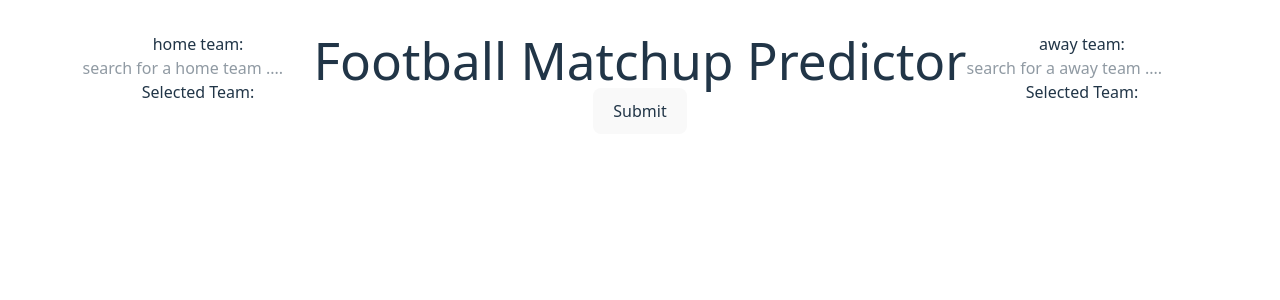
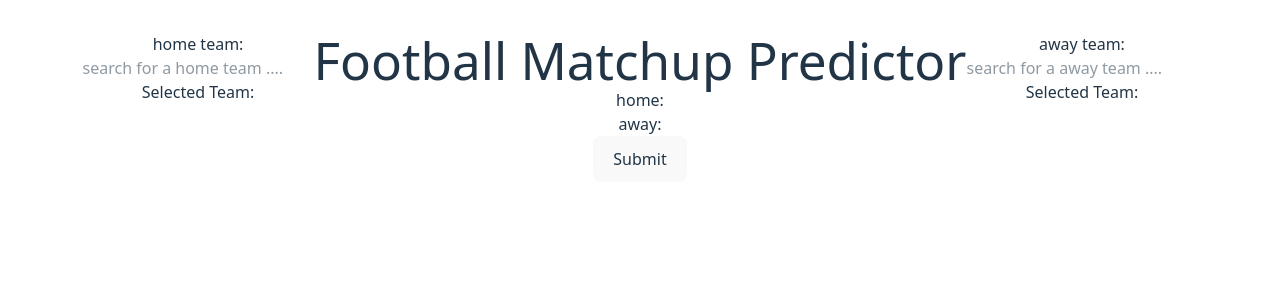
Before and after one commit to Zanehisako/Football_predictor_ui, a React (Vite) app: page / in a window 1280 px wide. Shown: the top 300 px of the page. Built offline with nearby package versions, Linux system fonts and the light colour scheme.

Commit message:
we're now submiting the selected teams

```diff
--- a/src/App.tsx
+++ b/src/App.tsx
@@ -33,13 +33,16 @@ function App() {
   return (
     <>
       <div className="flex flex-row w-full justify-around  h-screen">
-        <TeamSearch type='home' />
+        <TeamSearch type='home' setSelectedTeam={sethomeTeam} />
         <div className='flex flex-col justify-start items-center w-full'>
           <h1>Football Matchup Predictor</h1>
+          <label>home: {homeTeam}</label>
+          <label>away: {awayTeam}</label>
           <button onClick={async () => {
             const result = await fetchData(homeTeam, awayTeam)
             setRestult(result)
           }}>Submit</button>
+
           {
             result && <div>
               <div id="result">
@@ -63,7 +66,7 @@ function App() {
           }
         </div>
 
-        <TeamSearch type='away' />
+        <TeamSearch type='away' setSelectedTeam={setawayTeam} />
 
       </div>
     </>
--- a/src/componets/team_search.tsx
+++ b/src/componets/team_search.tsx
@@ -7,10 +7,10 @@ interface searchResult {
 }
 interface TeamSearchProps {
     type?: string,
+    setSelectedTeam: (team: string) => void
 }
 export default function TeamSearch(props: TeamSearchProps) {
     const [team, setTeam] = useState<string>("")
-    const [selectedTeam, setSelectedTeam] = useState<string>("")
     const [results, setResults] = useState<searchResult[]>([])
     const options = {
         includeScore: true
@@ -49,7 +49,8 @@ export default function TeamSearch(props: TeamSearchProps) {
                     {
                         results.map((result, index) => (
                             <li key={index} onClick={() => {
-                                setSelectedTeam(result.item)
+                                props.setSelectedTeam(result.item)
+                                setTeam(result.item)
                                 setResults([])
                             }}>
                                 {result.item}
@@ -59,7 +60,7 @@ export default function TeamSearch(props: TeamSearchProps) {
                 </ul>
             }
             <div>
-                Selected Team: {selectedTeam}
+                Selected Team: {team}
             </div>
         </div>
     )
```
